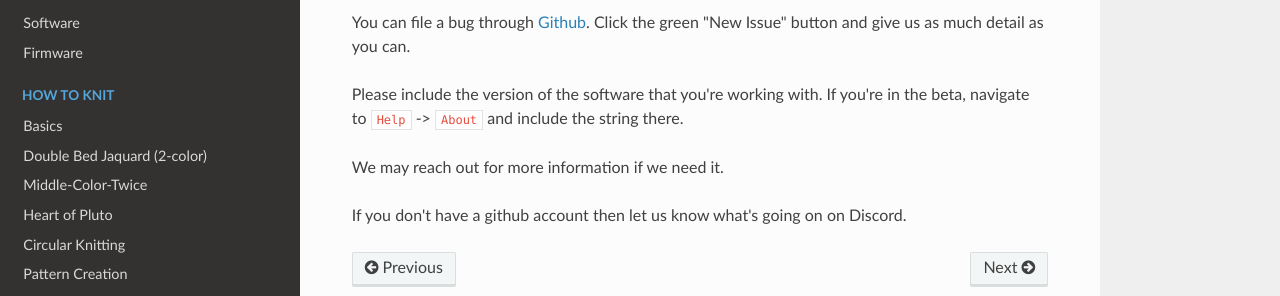
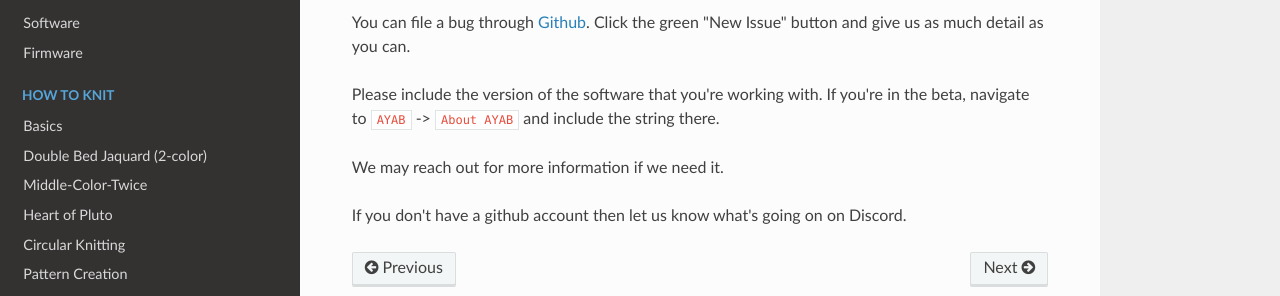
Before and after one commit to AllYarnsAreBeautiful/ayab-manual, an MkDocs documentation site: the page built from docs/help/discord.md, in a window 1280 px wide. Shown: the part 437-733 px from the top of the page. Built offline with MkDocs 1.6.1, drawn with Linux system fonts in a browser that asks for light colours; nearby versions of some CDN libraries.

Commit message:
Update discord.md

```diff
--- a/docs/help/discord.md
+++ b/docs/help/discord.md
@@ -12,7 +12,7 @@ We're currently running a Beta to test the next version of the software. If you'
 
 You can file a bug through [Github](https://github.com/AllYarnsAreBeautiful/ayab-desktop/issues). Click the green "New Issue" button and give us as much detail as you can.
 
-Please include the version of the software that you're working with. If you're in the beta, navigate to `Help` -> `About` and include the string there.
+Please include the version of the software that you're working with. If you're in the beta, navigate to `AYAB` -> `About AYAB` and include the string there.
 
 We may reach out for more information if we need it.
 
```
